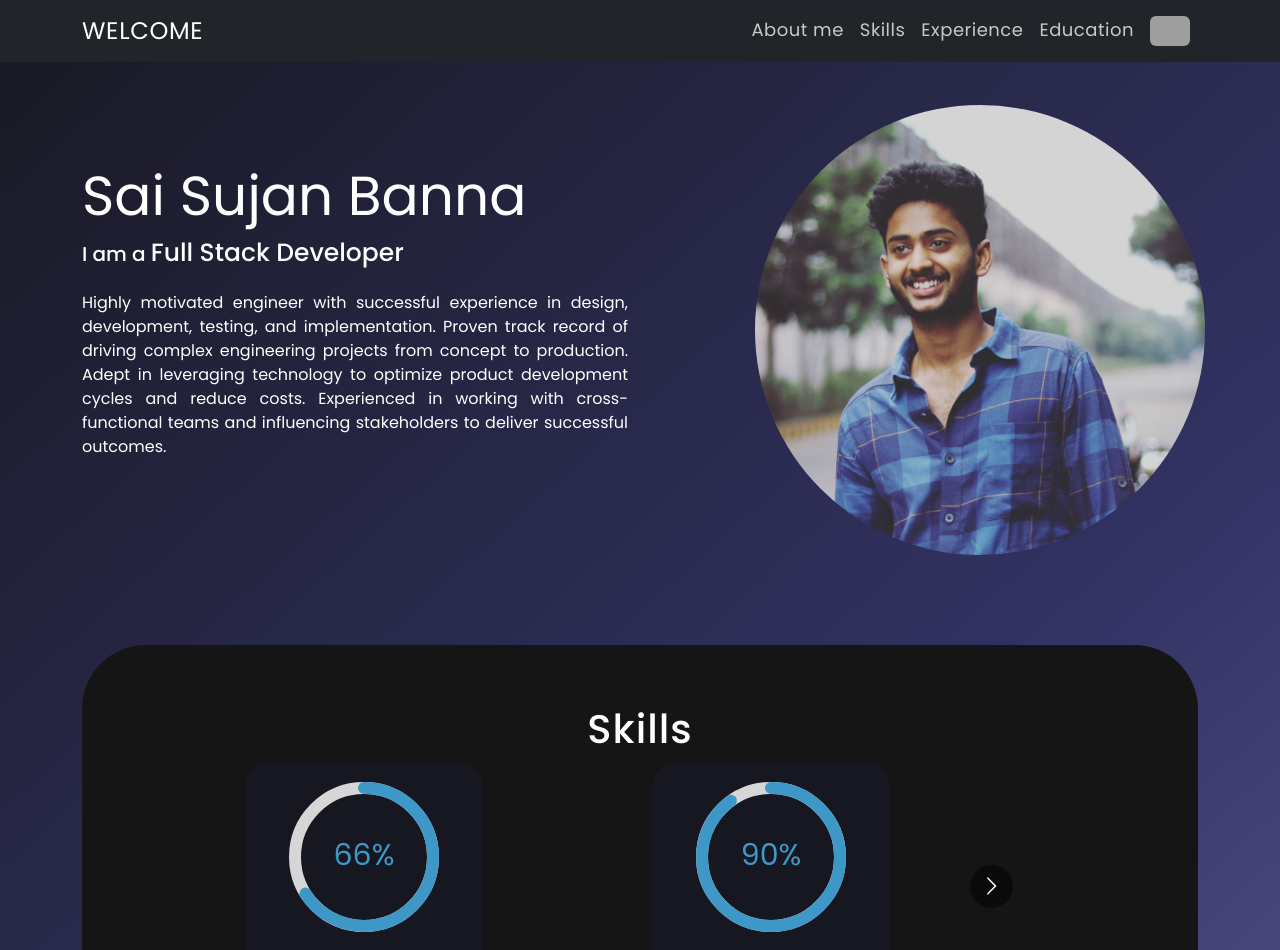
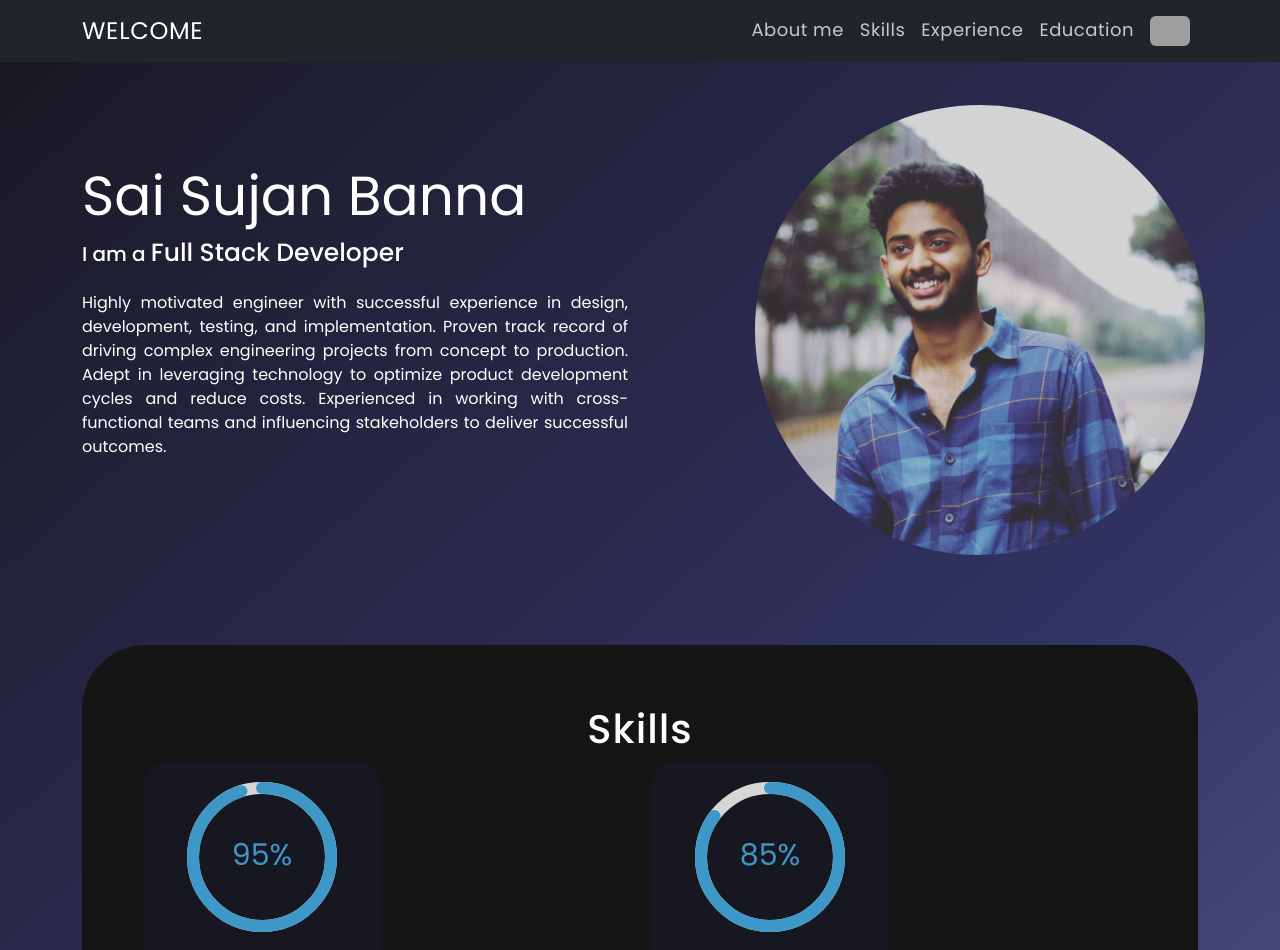
Before and after one commit to BannaSujan/portfolio, a React (Create React App) app: page / in a window 1280 px wide. Shown: the top 950 px of the page. Built offline with nearby package versions, Linux system fonts and the light colour scheme; grey boxes are pictures that could not be loaded.

Commit message:
skills component transition

```diff
--- a/src/components/Skills.js
+++ b/src/components/Skills.js
@@ -46,7 +46,16 @@ export default function Skills() {
                 <Col>
                 <div className='skill-bx'>
                     <h1 style={{letterSpacing:'1px'}}>Skills</h1>
-                    <Carousel responsive={responsive} infinte={true} className="skill-slider">
+                    <Carousel
+            responsive={responsive}
+            infinite={true}
+            autoPlay={true}
+            autoPlaySpeed={1500}
+            keyBoardControl={true}
+            transitionDuration={1500}
+            containerClass="carousel-container"
+            removeArrowOnDeviceType={["tablet", "mobile"]}
+        >
                         {skillsCards}
                     </Carousel>
                 </div>
```
